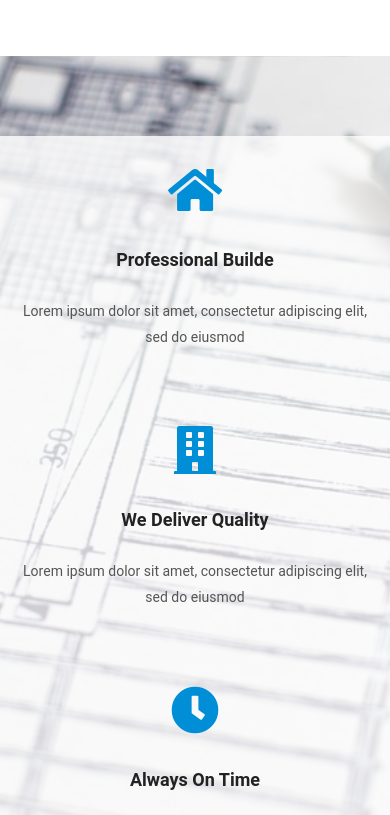
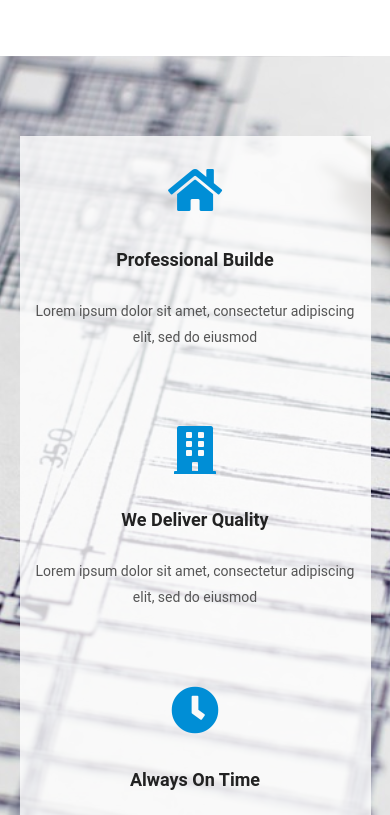
Before and after one commit to rinorahmetiii/JETA, a plain HTML site: page index.html in a window 390 px wide. Shown: the part 2360-3175 px from the top of the page. Drawn offline with Linux system fonts and the light colour scheme.

Commit message:
lo width on small devices

```diff
--- a/css/style.css
+++ b/css/style.css
@@ -286,4 +286,7 @@ body {
   .mrenaservisces {
     margin-top: auto;
   }
+  .light-overlay {
+    width: 90%;
+  }
 }
```
